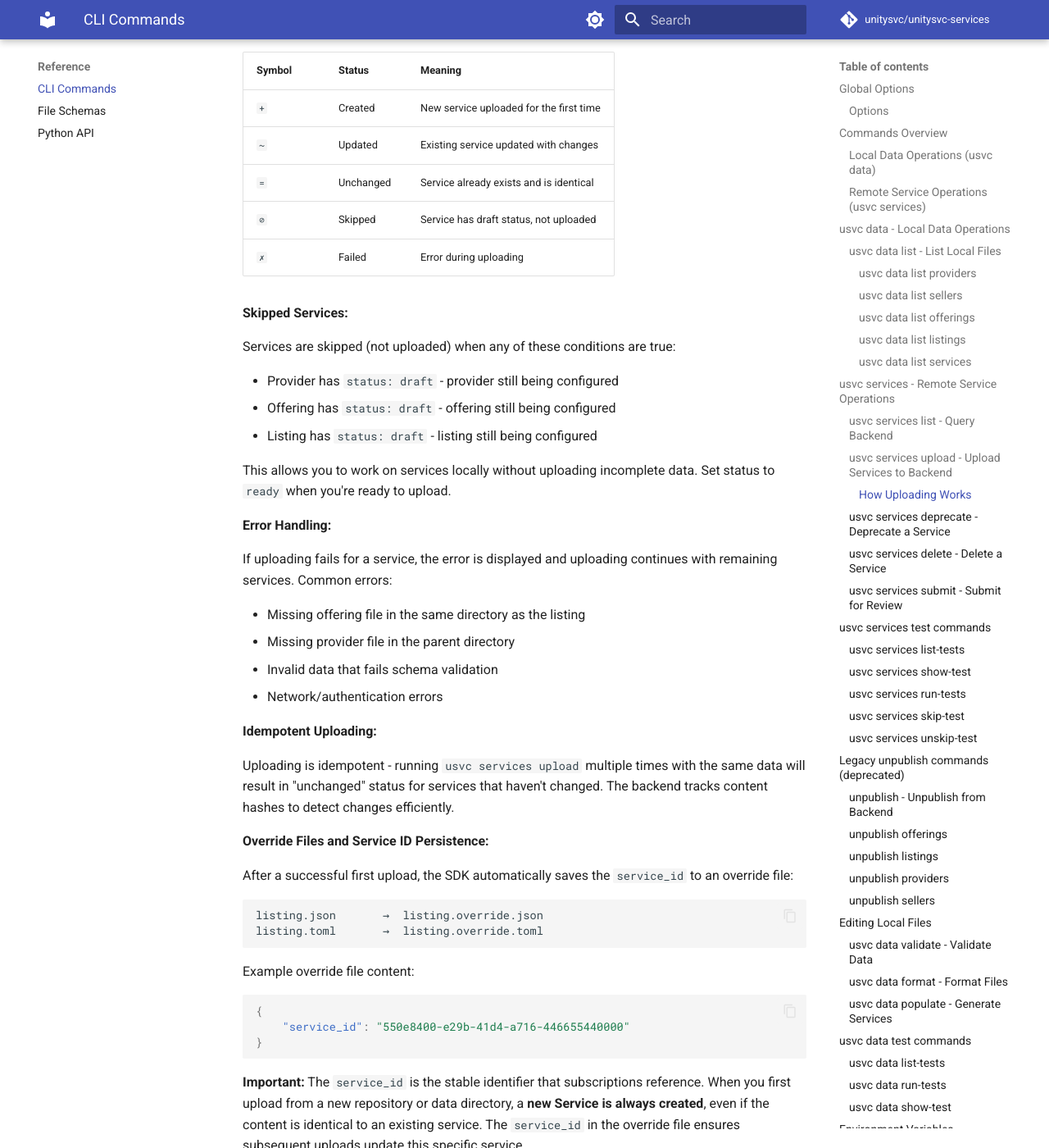
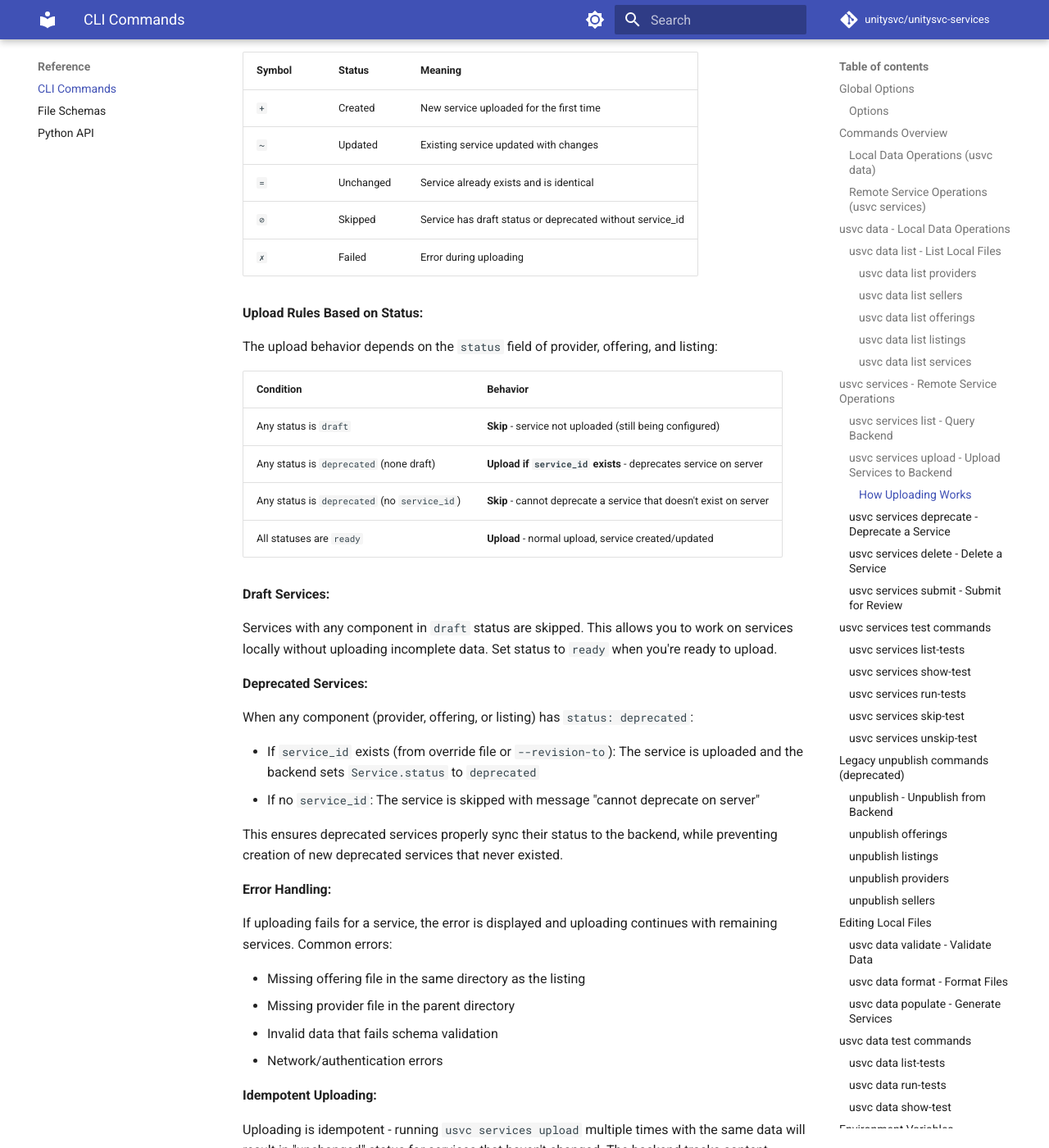
Before and after one commit to unitysvc/unitysvc-services, an MkDocs documentation site: the page built from docs/cli-reference.md, in a window 1280 px wide and 1400 px high, scrolled down 6517 px. Shown: the whole window at 82% size. Built offline with MkDocs 1.6.1 and Material for MkDocs 9.7.7, drawn with Linux system fonts in a browser that asks for light colours; comment, search, counter and statistics services are not loaded; some of the changed text lies outside the part shown.

````diff
--- a/docs/cli-reference.md
+++ b/docs/cli-reference.md
@@ -276,18 +276,32 @@ Upload Summary
 | `+`    | Created   | New service uploaded for the first time |
 | `~`    | Updated   | Existing service updated with changes   |
 | `=`    | Unchanged | Service already exists and is identical |
-| `⊘`    | Skipped   | Service has draft status, not uploaded  |
+| `⊘`    | Skipped   | Service has draft status or deprecated without service_id |
 | `✗`    | Failed    | Error during uploading                  |
 
-**Skipped Services:**
+**Upload Rules Based on Status:**
 
-Services are skipped (not uploaded) when any of these conditions are true:
+The upload behavior depends on the `status` field of provider, offering, and listing:
 
-- Provider has `status: draft` - provider still being configured
-- Offering has `status: draft` - offering still being configured
-- Listing has `status: draft` - listing still being configured
+| Condition | Behavior |
+|-----------|----------|
+| Any status is `draft` | **Skip** - service not uploaded (still being configured) |
+| Any status is `deprecated` (none draft) | **Upload if `service_id` exists** - deprecates service on server |
+| Any status is `deprecated` (no `service_id`) | **Skip** - cannot deprecate a service that doesn't exist on server |
+| All statuses are `ready` | **Upload** - normal upload, service created/updated |
 
-This allows you to work on services locally without uploading incomplete data. Set status to `ready` when you're ready to upload.
+**Draft Services:**
+
+Services with any component in `draft` status are skipped. This allows you to work on services locally without uploading incomplete data. Set status to `ready` when you're ready to upload.
+
+**Deprecated Services:**
+
+When any component (provider, offering, or listing) has `status: deprecated`:
+
+- If `service_id` exists (from override file or `--revision-to`): The service is uploaded and the backend sets `Service.status` to `deprecated`
+- If no `service_id`: The service is skipped with message "cannot deprecate on server"
+
+This ensures deprecated services properly sync their status to the backend, while preventing creation of new deprecated services that never existed.
 
 **Error Handling:**
 
@@ -905,7 +919,7 @@ usvc data format ./data
 
 ### usvc data populate - Generate Services
 
-Execute provider populate scripts to auto-generate service data.
+Execute provider populate scripts to auto-generate service data from upstream sources (APIs, web scraping, etc.).
 
 ```bash
 usvc data populate [DATA_DIR] [OPTIONS]
@@ -937,6 +951,42 @@ usvc data populate --provider openai
 
 # Dry run
 usvc data populate --dry-run
+```
+
+**Automatic Deprecation of Removed Services:**
+
+When a populate script runs, services that exist locally but are no longer returned by the upstream source are automatically marked as deprecated:
+
+1. Before running, the system records all existing service directories (those with `offering.json`)
+2. During population, services returned by the upstream API are created/updated
+3. After population, services that weren't touched are marked as deprecated
+
+**What gets updated:**
+
+- `offering.json` → `status` field set to `"deprecated"`
+- `listing.json` files are **not** modified (deprecation is conceptually an offering-level change)
+
+**Output includes deprecation count:**
+
+```
+Done! Total: 150, Written: 145, Skipped: 3, Filtered: 0, Errors: 0, Deprecated: 2
+  Deprecated: old-model-v1
+  Deprecated: legacy-service
+```
+
+**Important:** Deprecated services need a `service_id` (from override file) to sync the deprecation to the backend. Services without a `service_id` will be skipped during upload with message "cannot deprecate on server".
+
+**Disabling automatic deprecation:**
+
+For scripts using `populate_from_iterator()` directly, pass `deprecate_missing=False`:
+
+```python
+populate_from_iterator(
+    iterator=source.iter_models(),
+    templates_dir=templates_dir,
+    output_dir=output_dir,
+    deprecate_missing=False,  # Don't mark missing services as deprecated
+)
 ```
 
 ## usvc data test commands
--- a/pyproject.toml
+++ b/pyproject.toml
@@ -4,7 +4,7 @@ build-backend = "setuptools.build_meta"
 
 [project]
 name = "unitysvc-services"
-version = "0.3.7"
+version = "0.3.8"
 description = "SDK for digital service providers on UnitySVC"
 readme = "README.md"
 authors = [{ name = "Bo Peng", email = "bo.peng@unitysvc.com" }]
````
Also changed, not shown: docs/data-structure.md (+4 -1 lines), docs/workflows.md (+8 -1 lines).
